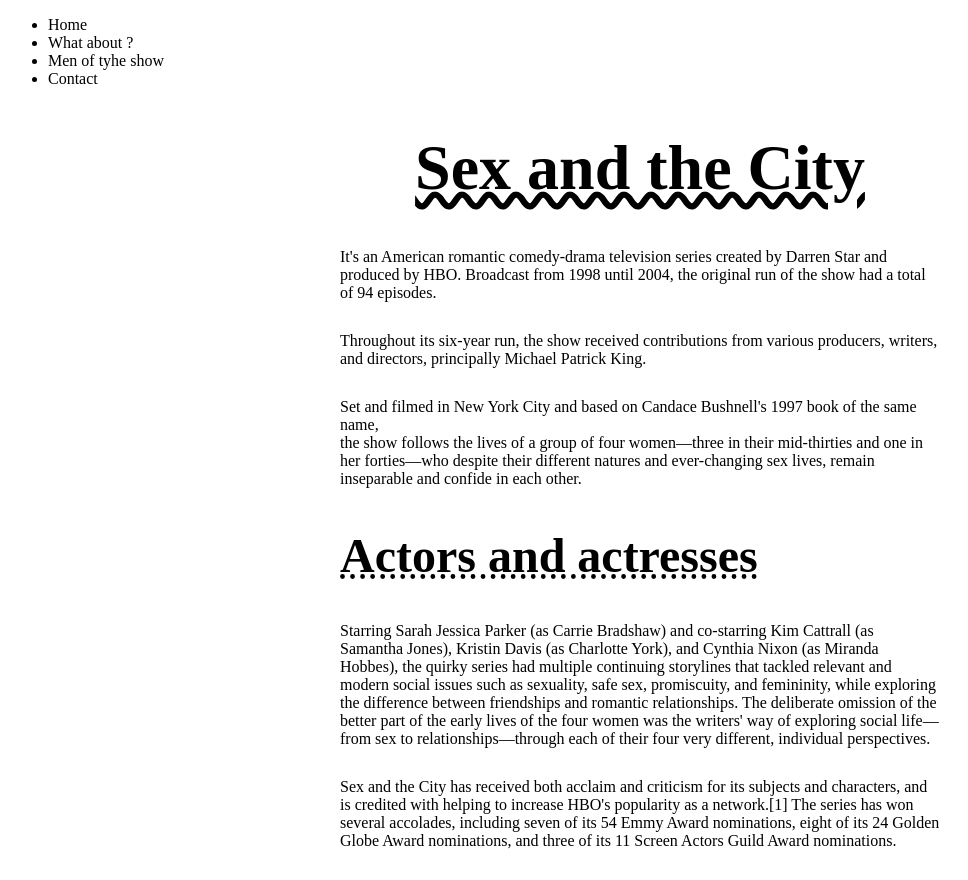
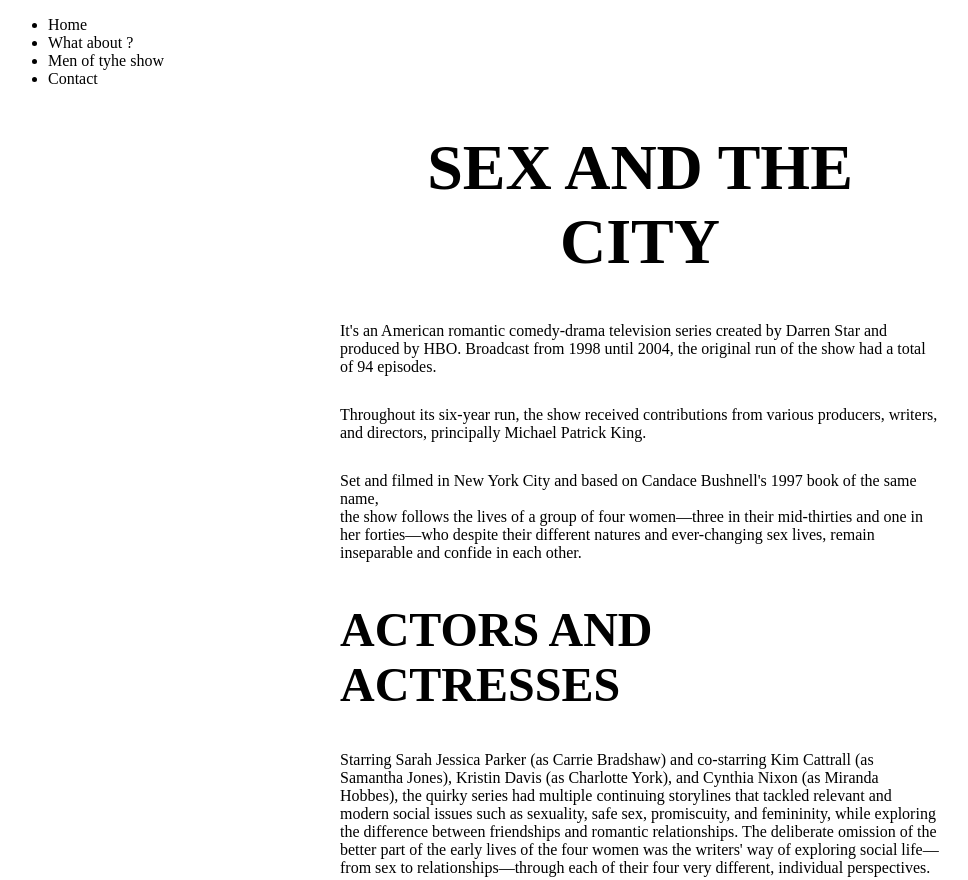
Before and after one commit to alisakholmov/FirstGroupProject, a plain HTML site: page index.html in a window 1280 px wide. Shown: the top 880 px of the page, without its empty margins (0-968 px from the left). Drawn offline with Linux system fonts and the light colour scheme.

Commit message:
fix css files

```diff
--- a/css/style.css
+++ b/css/style.css
@@ -5,14 +5,12 @@
 h1 {
 	font-size: 4rem;
 	text-align: center;
-	text-decoration: underline;
-	text-decoration-style: wavy;
+	text-transform: uppercase;
 }
 
 h2 {
 	font-size: 3rem;
-	text-decoration: underline;
-	text-decoration-style: dotted;
+	text-transform: uppercase;
 }
 
 .container {
--- a/style.css
+++ /dev/null
@@ -1,24 +0,0 @@
-* {
-	box-sizing: border-box;
-}
-
-h1 {
-	font-size: 4rem;
-	text-align: center;
-	text-transform: uppercase;
-}
-
-h2 {
-	font-size: 3rem;
-	text-transform: uppercase;
-}
-
-.container {
-	width: 80%;
-	max-width: 600px;
-	margin: 0 auto;
-}
-
-p {
-	margin-bottom: 30px;
-}
```
